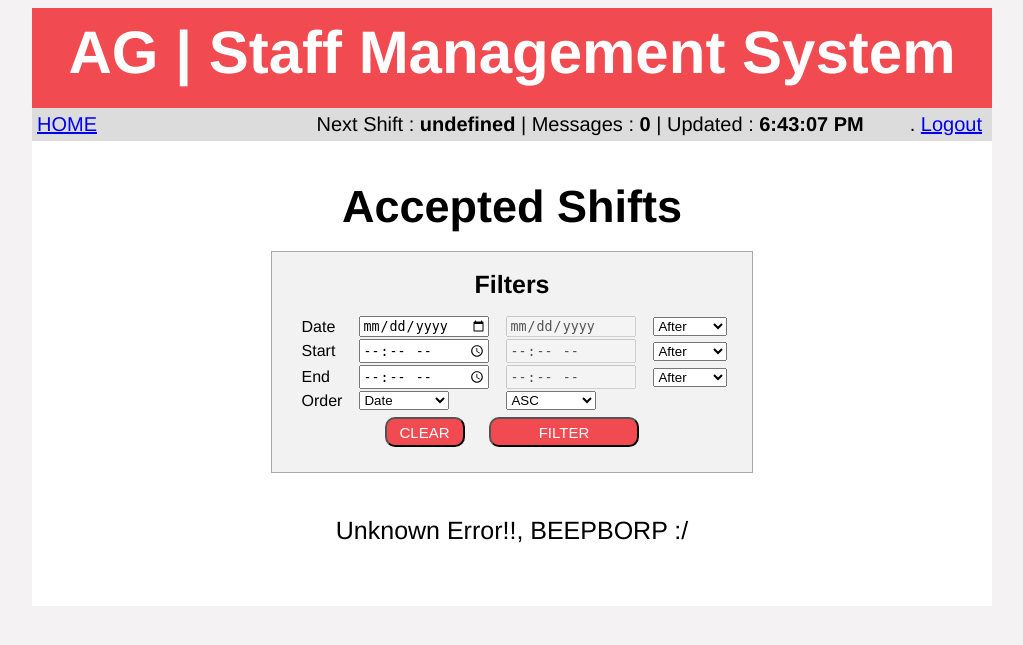
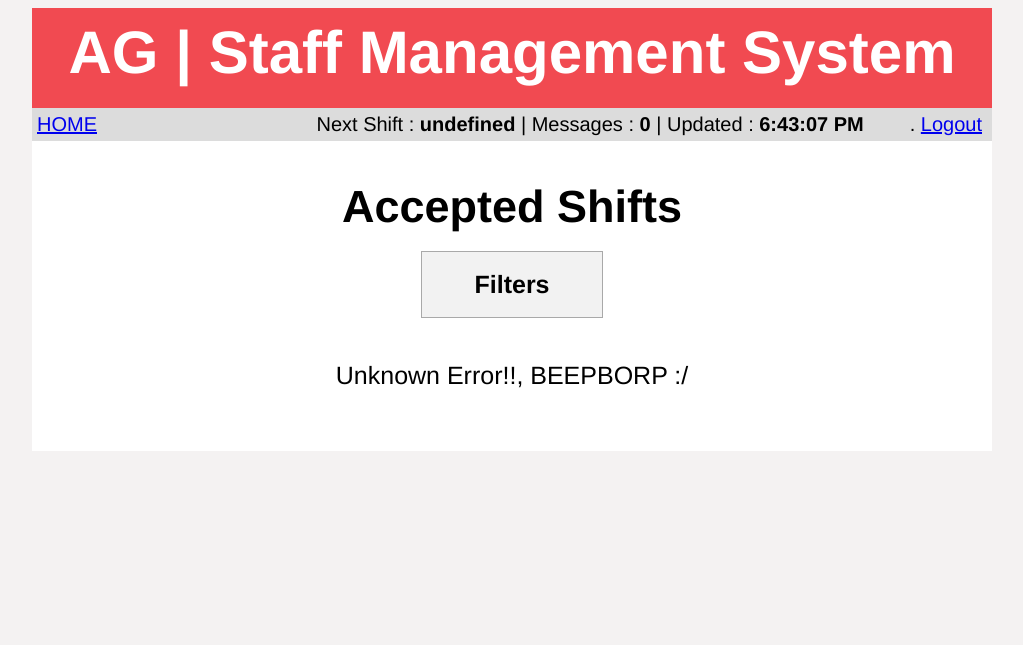
Before and after one commit to alexrjgrant/ShiftManager, a PHP site: page /acceptedShifts.php in a window 1280 px wide. Shown: the top 645 px of the page, without its empty margins (128-1151 px from the left). Run offline with PHP 8.4, Linux system fonts and the light colour scheme; the visitor is signed in with stand-in values (Sample User, id 1); data that the repository does not hold is empty.

Commit message:
JQ Test - Filter display
filter on accepted shifts php uses JQ to display.

```diff
--- a/Shift Manager/acceptedShifts.php
+++ b/Shift Manager/acceptedShifts.php
@@ -11,7 +11,7 @@
 
     <script type='text/javascript' src='js/acceptedShifts.js'></script>
     <script type='text/javascript' src='js/topBar.js'></script>
-
+<script src="https://ajax.googleapis.com/ajax/libs/jquery/3.4.1/jquery.min.js"></script>
     <link rel="stylesheet" type="text/css" href="css/main.css"><!--Includes CSS File-->
     <link rel="stylesheet" type="text/css" href="css/modal.css"><!--Includes CSS File-->
 
@@ -48,14 +48,21 @@
             <div id="fDiv">
 
             </div>
+
             <div id="filterDiv">
 
-                <form id="formFilter">
+
+
+<table>
+<tr>
+                            <th id="filterHeader" colspan="4">Filters</th> <span class="close" id = "closeFilter">×</span>
+                        </tr>
+</table>
+
+<form id="formFilter">
 
                     <table>
-                        <tr>
-                            <th id="filterHeader" colspan="4">Filters</th>
-                        </tr>
+
 
                         <tr>
                             <td>Date</td>
--- a/Shift Manager/availableShifts.php
+++ b/Shift Manager/availableShifts.php
@@ -11,7 +11,7 @@
 
     <script type='text/javascript' src='js/availableShifts.js'></script>
     <script type='text/javascript' src='js/topBar.js'></script>
-
+    <script src="https://ajax.googleapis.com/ajax/libs/jquery/3.4.1/jquery.min.js"></script>
     <link rel="stylesheet" type="text/css" href="css/main.css"><!--Includes CSS File-->
     <link rel="stylesheet" type="text/css" href="css/modal.css"><!--Includes CSS File-->
 
--- a/Shift Manager/css/main.css
+++ b/Shift Manager/css/main.css
@@ -26,7 +26,7 @@
 #topBar{ background-color: gainsboro;}
 
 
-#filterDiv{background-color: #f2f2f2;border-style: solid; border-width: thin;border-color: darkgrey;padding: 15; width: 450;margin: auto; height: 190}
+#filterDiv{background-color: #f2f2f2;border-style: solid; border-width: thin;border-color: darkgrey;padding: 15; width: 150px;margin: auto; height: 35px;}
 
 
 #ErrorMsg{text-align: center; font-size: 25; font-weight:500}
@@ -73,3 +73,9 @@
 }
 #rw:nth-child(even) {background-color: #f2f2f2;}
 #rw:hover {background-color: #ddd; border: 5px solid #f14a51}
+
+
+
+
+#formFilter{display: none;}
+#closeFilter{display: none;}
--- a/Shift Manager/js/acceptedShifts.js
+++ b/Shift Manager/js/acceptedShifts.js
@@ -105,6 +105,42 @@
 
     //On click, modal exit button
     document.getElementById('option1').addEventListener("click", () => { displayModal(false); });
+
+    $(function()
+    {
+        // jQuery methods go here...
+
+        $("#filterDiv").click(function()
+        {
+            if($("#closeFilter").css("display") == "none")
+            {
+            $("#filterDiv").animate({ width: "450px", height:"200px"}  , { duration: 200, queue: false });
+            $("#formFilter").slideDown(200);
+            $("#closeFilter").slideDown(200);
+            }
+
+
+        });
+        $("#closeFilter").click(function()
+        {
+            $("#filterDiv").animate({ width: "150px", height:"35px"}  , { duration: 200, queue: false });
+            $("#formFilter").slideUp(200);
+            $("#closeFilter").slideUp(200);
+        });
+
+
+        // $("#filterDiv").click(function()
+        // {
+        //     var toggleWidth = $("#filterDiv").width() == 450 ? "150px" : "450px";
+        //     var toggleHeight = $("#filterDiv").height() == 200 ? "35px" : "200px";
+
+        //     $("#filterDiv").animate({ width: toggleWidth}  , { duration: 200, queue: false })
+        //                    .animate({ height: toggleHeight}, { duration: 200, queue: false });
+
+        //     $("#formFilter").slideToggle(200);
+        // });
+    });
+
 }
 ////Handle HTTP Errors
 function handleError(error)
```
